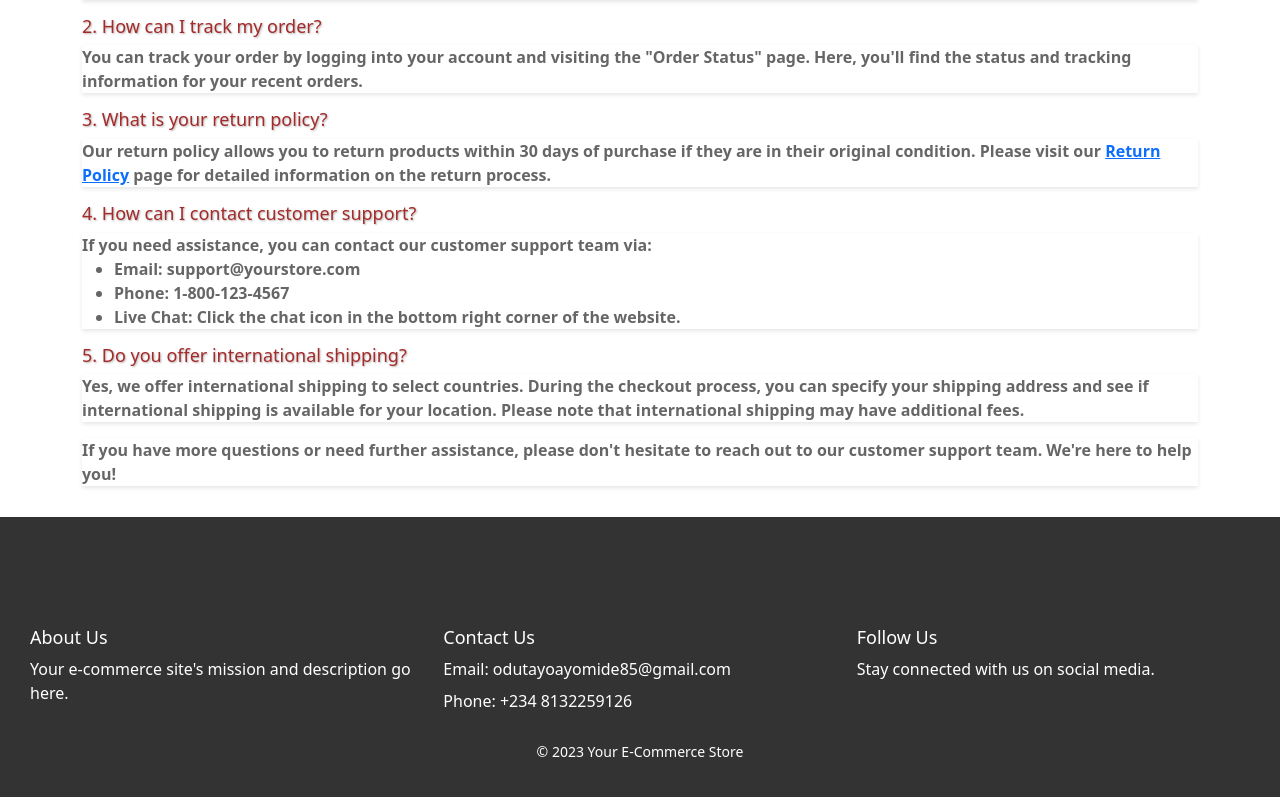
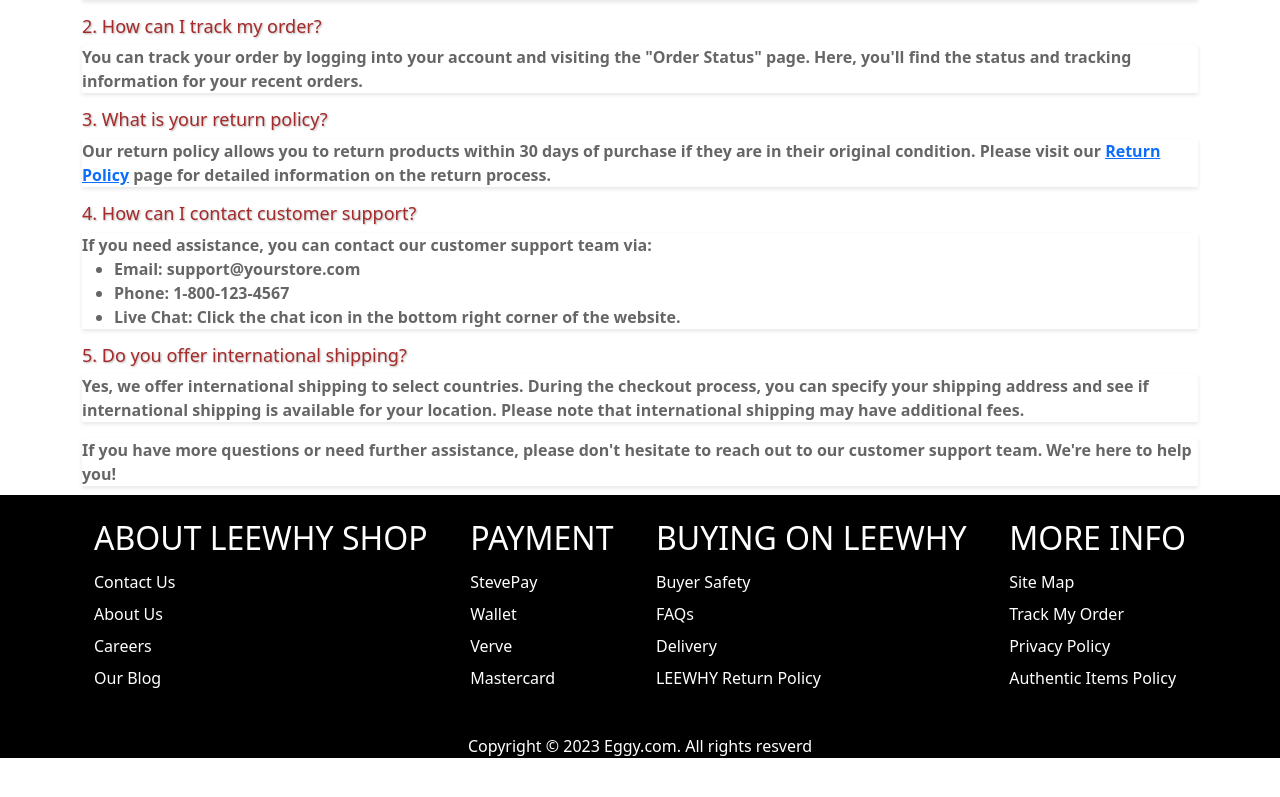
Before and after one commit to leewhy05/projectone, a React (Vite) app: page /Help in a window 1280 px wide. Shown: the part 525-1322 px from the top of the page. After the commit the page ends 1299 px from the top, so only its background shows below. Built offline with nearby package versions, Linux system fonts and the light colour scheme.

Commit message:
first message

```diff
--- a/src/Layout/Footer.jsx
+++ b/src/Layout/Footer.jsx
@@ -1,31 +1,38 @@
 import React from 'react'
+import { dataFooter } from '../customHook/FooterDbs'
 import '../Styles/Footer.css'
 
+const Footer = () => {
+  const copyRightYear = new Date().getFullYear()
+  return (
+    <footer className='mt-5 bg-black text-white'>
+     <div className=''>
+     <div className='container d-md-flex justify-content-between align-items-center p-4'>
+        {dataFooter.map((datumFooter)=>{
+          const{id,title,contact,about,careers,blog} =
+          datumFooter
+          return(
+            <div key={id}>
+              <h2>{title}</h2>
+              <ul className='list-unstyled lh-lg'>
+                <li>{contact}</li>
+                <li>{about}</li>
+                <li>{careers}</li>
+                <li>{blog}</li>
+              </ul>
 
-function Footer() {
-  return (
-    <footer className="footer">
-      <div className="footer-content">
-        <div className="footer-section">
-          <h3>About Us</h3>
-          <p>Your e-commerce site's mission and description go here.</p>
-        </div>
-        <div className="footer-section">
-          <h3>Contact Us</h3>
-          <p>Email: odutayoayomide85@gmail.com</p>
-          <p>Phone: +234 8132259126</p>
-        </div>
-        <div className="footer-section">
-          <h3>Follow Us</h3>
-          <p>Stay connected with us on social media.</p>
+            </div>
+          )
 
-        </div>
+        })}
       </div>
-      <div className="footer-bottom">
-        <p>&copy; {new Date().getFullYear()} Your E-Commerce Store</p>
-      </div>
+     </div>
+      <p className='text-center'> Copyright &copy; {copyRightYear} Eggy.com. All rights resverd </p>
+
+
+
     </footer>
-  );
+  )
 }
 
-export default Footer;
+export default Footer
--- a/src/Pages/Home.jsx
+++ b/src/Pages/Home.jsx
@@ -2,6 +2,8 @@
 import Hero from '../component/Hero'
 import HeroTwo from '../component/HeroTwo'
 import Electronics from '../component/Electronics'
+import Jewelry from '../component/Jewelry'
+import LastPage from '../component/LastPage'
 
 const Home = ({cart,handleAddToCart, setCart}) => {
     useEffect(()=>{
@@ -10,8 +12,10 @@
   return (
     <div className='container'>
         <Hero cart={cart} handleAddToCart={handleAddToCart} setCart={setCart}/>
+        <Electronics cart={cart} handleAddToCart={handleAddToCart} setCart={setCart} />
         <HeroTwo cart={cart} handleAddToCart={handleAddToCart} setCart={setCart} />
-        <Electronics/>
+        <Jewelry cart={cart} handleAddToCart={handleAddToCart} setCart={setCart} />
+        <LastPage/>
 
 
     </div>
--- a/src/Styles/Electronics.css
+++ b/src/Styles/Electronics.css
@@ -1,28 +1,21 @@
-.component-title-electronics{
-    background-color: #ECB52F;
-    color: white;
-    align-items: center;
-    display: flex;
-    justify-content: center;
-    border-bottom-left-radius: 10px;
-    border-bottom-right-radius: 10px;
-    height: 5rem;
-    margin-top: 13rem;
-}
 .card-container-electronics{
     display: grid;
-    grid-template-columns: repeat(3, 1fr);
-    gap: 4rem;
-}
-.card-inner-electronics img{
-height: 150px;
-margin: auto;
+    grid-template-columns: repeat(3,1fr);
+    gap: 6rem;
 }
 
-@media (max-width: 768px) {
+.card-inner-electronics img{
+    height: 150px;
+
+    margin: auto;
+}
+
+@media (max-width: 425px) {
+
     .card-container-electronics{
         display: grid;
-        grid-template-columns: repeat(2, 1fr);
+        grid-template-columns: repeat(2,1fr);
         gap: 2rem;
-    }
+
 }
+}
--- a/src/Styles/Footer.css
+++ b/src/Styles/Footer.css
@@ -1,50 +1,5 @@
-.footer {
-    margin-top: 270px;
-      background-color: #333;
-      background-size:contain;
-      height: 380px;
-      color: white;
-      padding: 20px;
-    }
+.body{
 
-    .footer-content {
-      display: flex;
-      padding-top: 90px;
-      justify-content: space-between;
-    }
-
-    .footer-section {
-      flex: 1;
-      margin: 0 10px;
-    }
-
-    .footer h3 {
-      font-size: 18px;
-    }
-
-    .footer p {
-      margin: 8px 0;
-    }
-
-    .footer-bottom {
-      margin-top: 20px;
-      text-align: center;
-    }
-
-    .footer-bottom p {
-      font-size: 14px;
-    }
-
-    @media (max-width: 768px) {
-      .footer-content {
-        flex-direction: column;
-      }
-      .footer{
-        height: 455px;
-      }
-      .footer-section {
-        flex: none;
-        margin: 10px 0;
-        text-align: center;
-      }
-    }
+    position: fixed;
+    bottom: 0;
+}
--- a/src/Styles/Help.css
+++ b/src/Styles/Help.css
@@ -2,7 +2,7 @@
 
 /*style the general part*/
 .gen{
-    height: 598px;
+    height: 798px;
 }
 
 /* Style the page title */
@@ -44,7 +44,7 @@
   }
   @media (max-width: 768px){
     .gen{
-        height: 1100px;
+        height: 1250px;
     }
 
   }
--- a/src/Styles/HeroTwo.css
+++ b/src/Styles/HeroTwo.css
@@ -1,38 +1,19 @@
-.card-women {
-    display: flex;
-    width: 100%;
-    gap: 20px;
-  }
+.card-container-women{
+  display: flex;
+  gap: 5rem;
+  scroll-snap-type: x mandatory;
+  scroll-padding: 24px;
+  overflow-x: scroll;
+  overflow-y: hidden;
+  scroll-behavior: smooth;
+  text-align: center;
+  gap: 4rem;
+  background-color: #D9D9D9;
 
-  .card-innerJ {
-    height: 50px;
-    width: 100%;
-  }
+}
 
-  .card-container-img {
-    height: 100px;
-    width: 100px;
-    margin: auto;
-  }
+.card-container-data img{
+  height: 150px;
 
-
-
-
-
-  @media (max-width: 768px) {
-    .card-women {
-      display: grid;
-      grid-template-columns: 1fr 1fr;
-      gap: 15rem;
-      grid-column-gap: 3rem;
-  }
-
-
-    .card-innerJ {
-      width: 100%;
-    }
-
-    .card-container-img {
-      /* width: 100%;  */
-    }
-  }
+  margin: auto;
+}
--- /dev/null
+++ b/src/component/Jewelry.jsx
@@ -0,0 +1,54 @@
+import React from "react";
+import "../Styles/Electronics.css";
+import useFetch from "../customHook/useFetch";
+import Button from "react-bootstrap/Button";
+import Card from "react-bootstrap/Card";
+import { Link } from "react-router-dom";
+import { ToastContainer, toast } from "react-toastify";
+
+const Jewelry = ({ handleAddToCart }) => {
+  const { data, loading } = useFetch(
+    "https://fakestoreapi.com/products/category/jewelery"
+  );
+  const notify = () =>{ toast("An item has been added!",{position:toast.POSITION.TOP_CENTER});}
+  return (
+    <div>
+      <div className="component-title mt-4">
+        <h2>Jewelry CATEGORY</h2>
+      </div>
+      <main className="card-container-electronics my-4">
+        {data.map((datumJewelry) => {
+          const { id, image, price, title } = datumJewelry;
+          return (
+            <div key={id} className="text-center p-1 card-inner-electronics">
+              <Card style={{ width: "" }}>
+                <Link to={`/SingleProduct/${id}`}>
+                  <Card.Img variant="top" src={image} className="w-75" />
+                </Link>
+                {/* <Card.Img variant="top" src={image}
+                    className="w-75" /> */}
+                <Card.Body>
+                  <Card.Title>{title.slice(0, 25)}</Card.Title>
+                  <Card.Text className="fw-bold text-danger">${price}</Card.Text>
+                  <Button
+                    variant="primary"
+                    className="btn-sm"
+                    onClick={() => {
+                      handleAddToCart(datumJewelry);
+                      notify();
+                    }}
+                  >
+                    Add To Cart
+                  </Button>
+                  <ToastContainer />
+                </Card.Body>
+              </Card>
+            </div>
+          );
+        })}
+      </main>
+    </div>
+  );
+};
+
+export default Jewelry;
--- /dev/null
+++ b/src/component/LastPage.jsx
@@ -0,0 +1,32 @@
+import React from 'react'
+
+const LastPage = () => {
+  return (
+    <div className='mt-5 fs-5'>
+        <h3>Leewhy Online Shopping in Nigeria - Best Shopping Site</h3>
+      <p>
+        Leewhy.com is Nigeria’s number one online Shopping destination.We pride
+        ourselves in having everything you could possibly need for life and
+        living at the best prices than anywhere else. Our access to Original
+        Equipment Manufacturers and premium sellers gives us a wide range of
+        products at very low prices. Some of our popular categories include
+        electronics, mobile phones, computers, fashion, beauty products, home
+        and kitchen, Building and construction materials and a whole lot more
+        from premium brands. Some of our other categories include Food and
+        drinks, automotive and industrial, books, musical equipment, babies and
+        kids items, sports and fitness, to mention a few. To make your shopping
+        experience swift and memorable, there are also added services like gift
+        vouchers, consumer promotion activities across different categories and
+        bulk purchases with hassle-free delivery. Enjoy free shipping rates for
+        certain products and with the bulk purchase option, you can enjoy low
+        shipping rates, discounted prices and flexible payment. When you shop on
+        our platform, you can pay with your debit card or via EggyPay, which is
+        a convenient and secured payment solution. Get the best of lifestyle
+        services online. Don't miss out on the biggest sales online which takes
+        place on special dates yearly.
+      </p>
+    </div>
+  )
+}
+
+export default LastPage
--- /dev/null
+++ b/src/customHook/FooterDbs.js
@@ -0,0 +1,7 @@
+export const dataFooter = [
+    {id:1,title:'ABOUT LEEWHY SHOP',contact:'Contact Us',about:'About Us',careers:'Careers', blog:'Our Blog'},
+    {id:2,title:'PAYMENT',contact:'StevePay',about:'Wallet',careers:'Verve', blog:'Mastercard'},
+    {id:3,title:'BUYING ON LEEWHY',contact:'Buyer Safety',about:'FAQs',careers:'Delivery', blog:'LEEWHY Return Policy'},
+    {id:4,title:'MORE INFO',contact:'Site Map',about:'Track My Order',careers:'Privacy Policy', blog:'Authentic Items Policy'},
+
+]
--- a/src/index.css
+++ b/src/index.css
@@ -0,0 +1,10 @@
+.component-title{
+    background-color: #ECB52F;
+    color: white;
+    align-items: center;
+    display: flex;
+    justify-content: center;
+    border-bottom-left-radius: 10px;
+    border-bottom-right-radius: 10px;
+    height: 5rem;
+}
```
Also changed, not shown: src/component/Electronics.jsx (+22 -16 lines), src/component/HeroTwo.jsx (+35 -33 lines).
